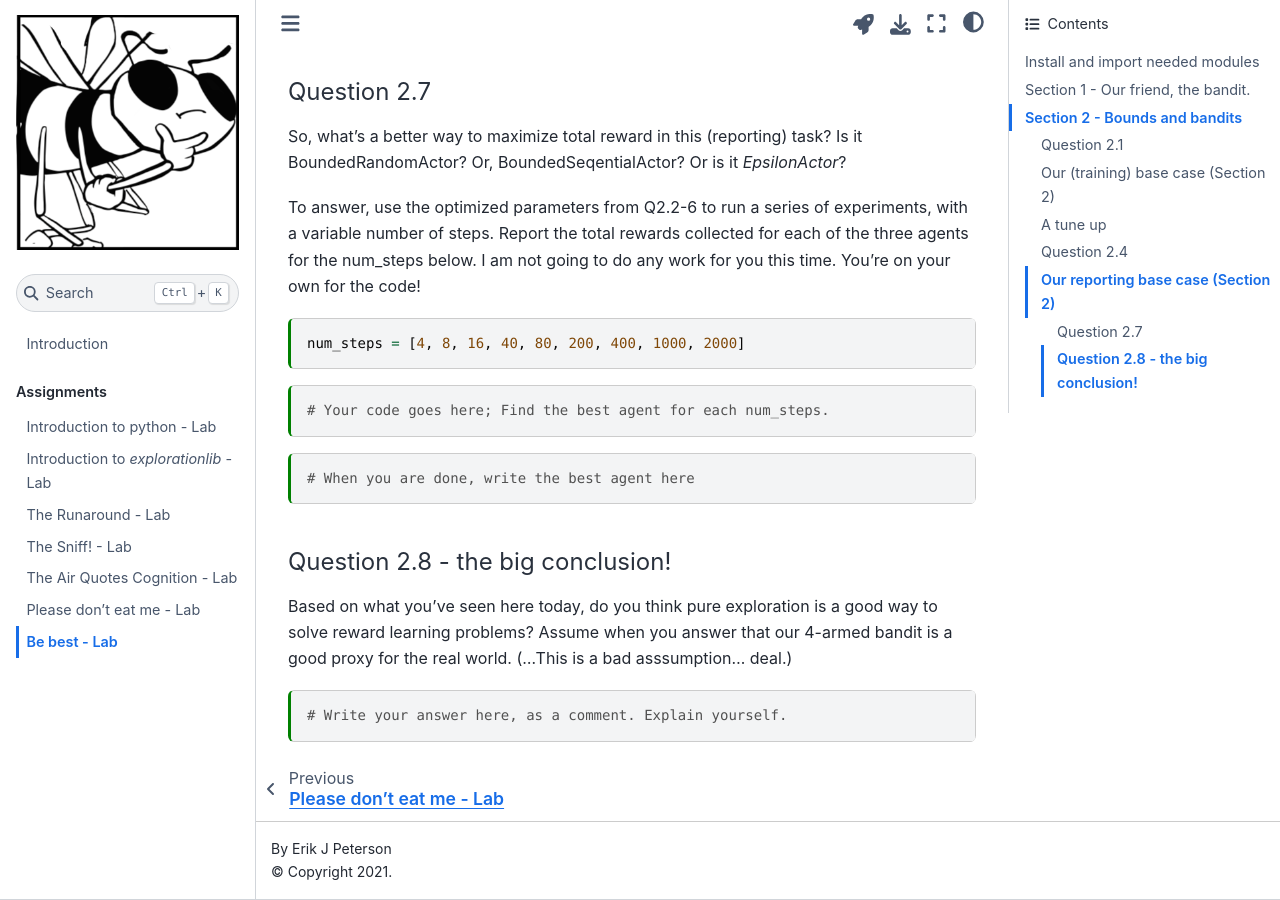
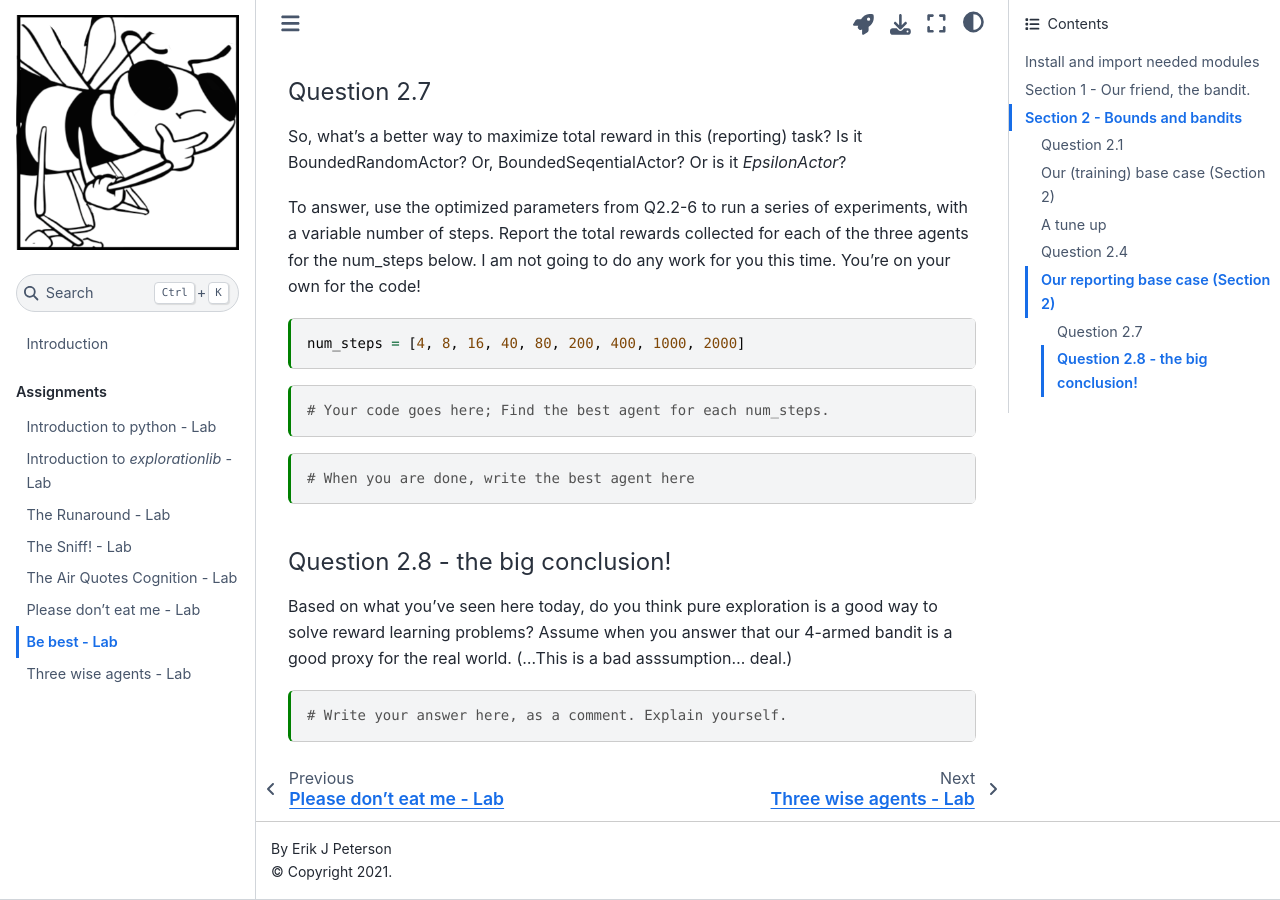
Before and after one commit to parenthetical-e/explorations-book, a Jupyter Book: the page built from book/be-best.ipynb, in a window 1280 px wide and 900 px high, scrolled down 14215 px. Built offline with Jupyter Book 1.0.4 settings and Sphinx 7.4.7 and the Sphinx Book theme 1.1.4, drawn with Linux system fonts in a browser that asks for light colours.

Commit message:
three-wise WIP

```diff
--- a/book/_toc.yml
+++ b/book/_toc.yml
@@ -24,3 +24,4 @@
   - file: air-quotes.ipynb
   - file: dont-eat-me.ipynb
   - file: be-best.ipynb
+  - file: three-wise-pi.ipynb
```
Also changed, not shown: book/three-wise-pi.ipynb (added).
